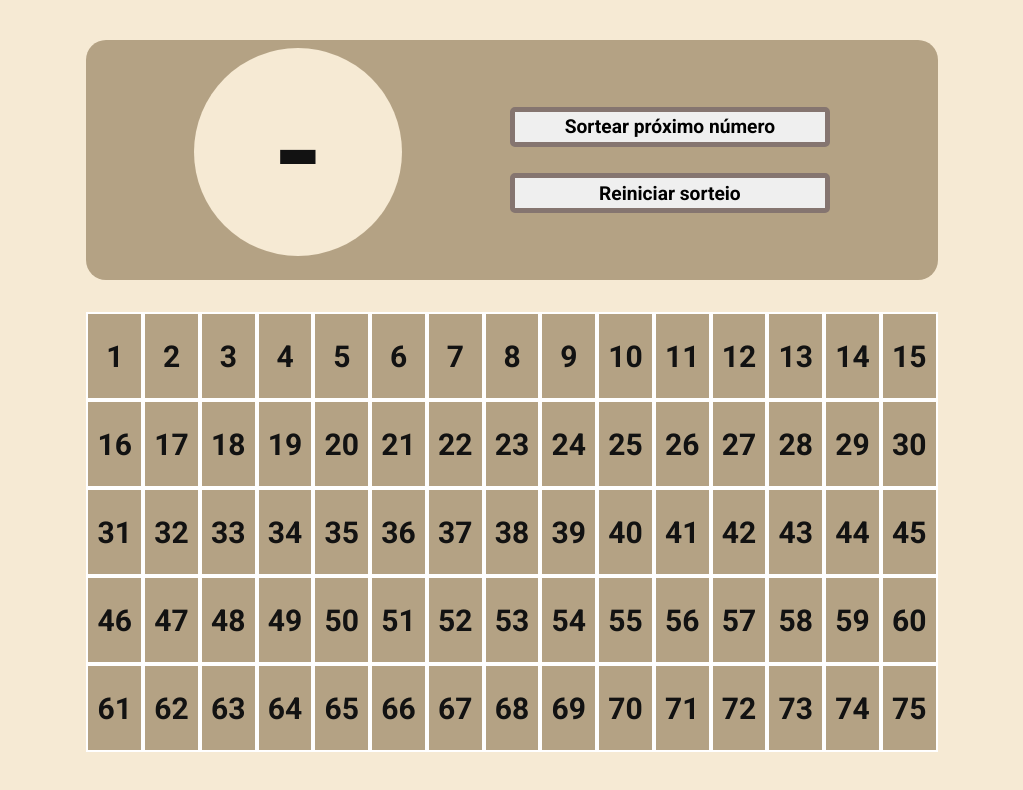
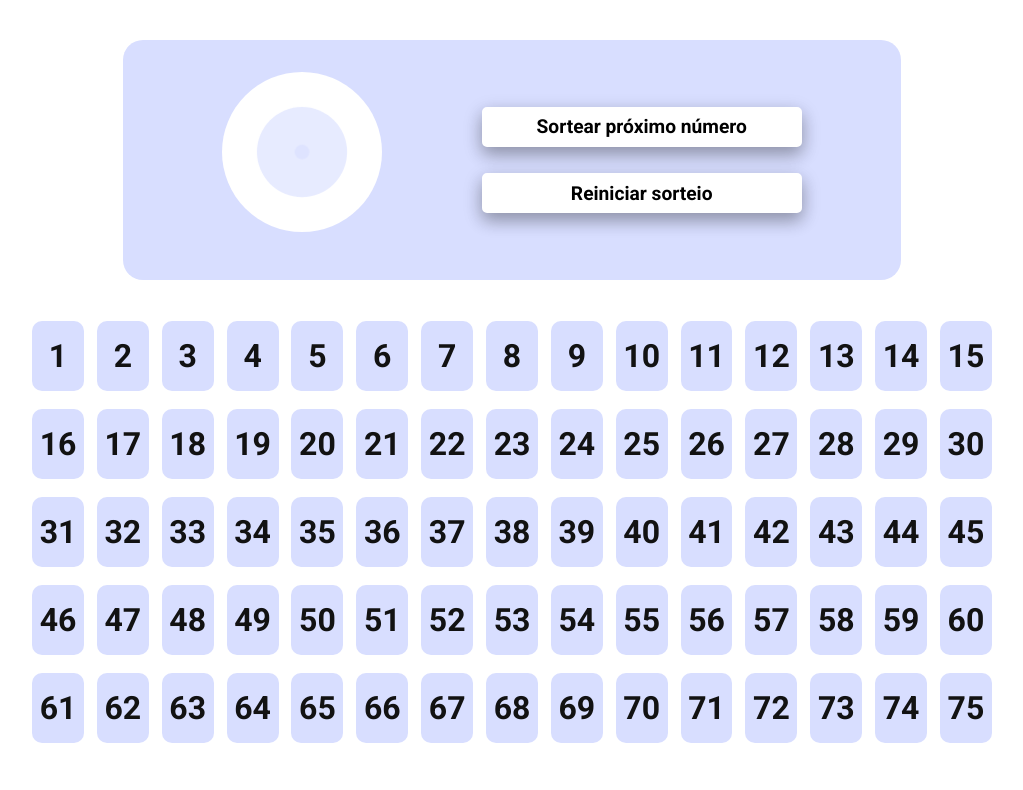
Before and after one commit to joaopaulonsoares/bingo-nextjs, a Next.js app: page / in a window 1280 px wide. Shown: the top 790 px of the page, without its empty margins (128-1151 px from the left). Built offline with nearby package versions, Linux system fonts and the light colour scheme.

Commit message:
Adding new page style and functions to better user experience

```diff
--- a/package.json
+++ b/package.json
@@ -10,7 +10,9 @@
   "dependencies": {
     "next": "10.2.3",
     "react": "17.0.2",
+    "react-confirm-alert": "^2.7.0",
     "react-dom": "17.0.2",
+    "react-spinners": "^0.11.0",
     "sass": "^1.34.1"
   }
 }
--- a/src/components/Card/PlayerCardItem/home.module.scss
+++ b/src/components/Card/PlayerCardItem/home.module.scss
@@ -1,6 +1,6 @@
 .cardItem {
-    background-color: var(--brown-200);
-    border: 2px solid var(--white);
+    background-color: var(--blue-200);
+    border: 5px solid var(--white);
     font-size: 30px;
     text-align: center;
     height: 100%;
--- a/src/components/CardItem/home.module.scss
+++ b/src/components/CardItem/home.module.scss
@@ -1,11 +1,23 @@
 .cardItem {
-    background-color: var(--brown-200);
-    border: 2px solid var(--white);
-    font-size: 30px;
-    text-align: center;
+    font-size: 2rem;
     height: 100%;
     display: flex;
     align-items: center;
     justify-content: center;
-    font-weight: bold;
+
+    @media (max-width:800px){
+        font-size: 1rem;
+    }
+
+    .cardItemContainer {
+        background-color: var(--blue-050);
+        width: 80%;
+        height: 80%;
+        border-radius: 10px;
+        display: flex;
+        align-items: center;
+        justify-content: center;
+        font-weight: bold;
+        text-align: center;
+    }
 }
--- a/src/components/CardItem/index.js
+++ b/src/components/CardItem/index.js
@@ -2,14 +2,15 @@ import { useState, useEffect } from 'react';
 import styles from './home.module.scss'
 
 export function cardItem(number, isNumberDrawed){
-  console.log(isNumberDrawed)
     const isNumberSorted = isNumberDrawed;
     // console.log(`Número: ${number} / Foi sorteado: ${isNumberSorted}`)
 
 
     return(
-      <div key={number} style={{backgroundColor: (isNumberSorted ? '#4cbb17' : '' ) }} className={styles.cardItem} >
+      <div key={number} className={styles.cardItem} >
+        <div className={styles.cardItemContainer} style={{backgroundColor: (isNumberSorted ? '#00FF7F' : '' ) }}>
           {number + 1}
+        </div>
       </div>
     )
   }
--- a/src/pages/home.module.scss
+++ b/src/pages/home.module.scss
@@ -10,35 +10,53 @@
 
 
 .rouletteContainer {
-    width: 70%;
+    width: 80%;
     height: 90vh;
+    display: flex;
+    flex-direction:column;
+    align-items: center;
 
 
     .rouletteHeader {
         height: 30vh;
-        width: 100%;
-        background-color: var(--brown-200);
+        width: 80%;
+        background-color: var(--blue-050);
         display: flex;
         align-items: center;
         justify-content: space-evenly;
         margin-bottom: 2rem;
         border-radius:20px;
 
+        @media (max-width:800px){
+            flex-direction: column;
+            height: 40%;
+            width: 100%;
+        }
+
         .sort {
             display: flex;
             align-items: center;
             flex-direction: column;
+            @media (max-width:800px){
+                padding-top: 1rem;
+            }
 
             .sortedNumber {
-                background: var(--brown-100);
+                background: var(--white);
                 border-radius: 50%;
-                width: 13rem;
-                height: 13rem;
+                width: 20vh;
+                height: 20vh;
                 display: flex;
                 align-items: center;
                 justify-content: center;
                 font-size: 8rem;
                 font-weight: bold;
+
+                @media (max-width:800px){
+                    width: 15vh;
+                    height: 15vh;
+                    font-size: 4rem;
+                }
             }
 
             .lastDraws{
@@ -47,16 +65,22 @@
                 padding-top: 1rem;
 
                 .lastNumbersDraw {
-                    background: var(--brown-100);
+                    background: var(--white);
                     border-radius: 50%;
-                    width: 3rem;
-                    height: 3rem;
+                    width: 5vh;
+                    height: 5vh;
                     font-size: 1.5rem;
                     font-weight: bold;
                     display: flex;
                     align-items: center;
                     justify-content: center;
                     margin-right: 10px;
+
+                    @media (max-width:800px){
+                        width: 3vh;
+                        height: 3vh;
+                        font-size: 1rem;
+                    }
                 }
             }
 
@@ -68,11 +92,14 @@
             display: flex;
             flex-direction: column;
             justify-content: space-evenly;
+            align-items: center;
 
             button {
                 height: 5vh;
                 width: 20rem;
-                border: 5px solid var(--brown-400);
+                border: 5px solid var(--white);
+                background-color: var(--white);
+                box-shadow: 0 8px 16px 0 rgba(0,0,0,0.2), 0 6px 20px 0 rgba(0,0,0,0.19);
                 border-radius: 5px;
                 font-weight: bold;
                 font-size: 1.2rem;
@@ -82,6 +109,16 @@
                 &:hover {
                     filter: brightness(0.9);
                 }
+
+                @media (max-width:800px){
+                    flex-direction: column;
+                    height: 2rem;
+                    max-width: 70%;
+                    border: 2px solid var(--blue-300);
+                    display: flex;
+                    align-items: center;
+                    justify-content: center;
+                }
             }
         }
 
@@ -90,11 +127,16 @@
 
     .rouletteCardNumbers {
         height: 55vh;
+        width: 100%;
         display: grid;
         grid-template-columns: repeat(15, 1fr);
         grid-column-gap: 0px;
         grid-row-gap: 0px;
-        background-color: var(--brown-200);
+
+        @media (max-width:800px){
+            height: 80vh;
+            grid-template-columns: repeat(5, 1fr);
+        }
     }
 
 }
@@ -111,7 +153,7 @@
         grid-template-columns: repeat(5, 1fr);
         grid-column-gap: 0px;
         grid-row-gap: 0px;
-        background-color: var(--brown-200);
+        background-color: var(--blue-200);
         font-size: 1rem;
     }
 }
--- a/src/pages/index.js
+++ b/src/pages/index.js
@@ -3,6 +3,9 @@ import Head from 'next/head'
 import Image from 'next/image'
 import styles from './home.module.scss'
 import { cardItem } from '../components/CardItem/index';
+import { confirmAlert } from 'react-confirm-alert'; // Import
+import 'react-confirm-alert/src/react-confirm-alert.css'; // Import css
+import BounceLoader from "react-spinners/BounceLoader";
 
 export default function Home() {
   const sizeOfNumbersInRoulette = 75;
@@ -12,10 +15,15 @@ export default function Home() {
   const [drawNumbers, setDrawNumbers] = useState([])
   const [numbersToBeDraw, setNumbersToBeDraw] = useState(numbersOfRoulette);
   const [lastNumberDraw, setLastNumberDraw] = useState(null);
+  const [numberIsBeenDrawing, setNumberIsBeenDrawing] = useState(true);
 
   const random = (min, max) => Math.floor(Math.random() * (max - min)) + min;
+  const delay = ms => new Promise(res => setTimeout(res, ms));
 
   async function drawRandomNumberAvailable(e){
+    setNumberIsBeenDrawing(true);
+    await delay(3000);
+
     const arrayPositionDraw = random(0, numbersToBeDraw.length);
     const drawNumber = (numbersToBeDraw[arrayPositionDraw]);
     await setLastNumberDraw(drawNumber);
@@ -25,6 +33,8 @@ export default function Home() {
     const updateAvailableNumbersToDrawn = availableNumbersToDrawn.filter(item => item !== drawNumber)
     await setNumbersToBeDraw(updateAvailableNumbersToDrawn);
     await updateLocalStorageData(updateDrawedNumbers);
+
+    setNumberIsBeenDrawing(false);
   }
 
  useEffect(async () => {
@@ -52,6 +62,23 @@ export default function Home() {
     localStorage.setItem('@bingoRoulette/drawedNumbers', updateAvailableNumbersToDrawn);
   }
 
+
+  async function confirmRestartDraw(){
+    confirmAlert({
+      title: 'Bingoooooo',
+      message: 'Você confirma que deseja reiniciar o sorteio? Todos os números sorteados até o momento serão excluídos e um novo sorteio será iniciado.',
+      buttons: [
+        {
+          label: 'Sim',
+          onClick: () => cleanLocalStorageData()
+        },
+        {
+          label: 'Não',
+        }
+      ]
+    });
+  }
+
   async function cleanLocalStorageData() {
     // Limpar LocalStorage
     localStorage.removeItem('@bingoRoulette/drawedNumbers');
@@ -67,7 +94,11 @@ export default function Home() {
             <div className={styles.rouletteHeader}>
               <div className={styles.sort}>
                 <div className={styles.sortedNumber}>
-                  {lastNumberDraw === null ? '-' : (lastNumberDraw + 1)}
+                  {!numberIsBeenDrawing ?
+                    (lastNumberDraw === null ? '-' : (lastNumberDraw + 1))
+                    :
+                    (<BounceLoader size={100} color="#d8deff" />)
+                  }
                 </div>
                 <div className={styles.lastDraws}>
                   {
@@ -84,7 +115,7 @@ export default function Home() {
                 { drawNumbers.length < sizeOfNumbersInRoulette &&
                   <button onClick={drawRandomNumberAvailable}>Sortear próximo número</button>
                 }
-                <button onClick={cleanLocalStorageData}>Reiniciar sorteio</button>
+                <button onClick={confirmRestartDraw}>Reiniciar sorteio</button>
               </div>
 
 
--- a/src/styles/globals.scss
+++ b/src/styles/globals.scss
@@ -7,6 +7,14 @@
 :root {
   --white: #FFFFFF;
   --black: #121212;
+
+  --blue-050: #d8deff;
+  --blue-100: #D5F3FE;
+  --blue-150: #00BFFF;
+  --blue-200: #5CB7F4;
+  --blue-300: #1A649C;
+  --blue-400: #443bc9;
+  --blue-700: #00376F;
 
   --gray-100: #e1e1e6;
   --gray-300: #a8a8b3;
@@ -19,6 +27,7 @@
 
   --green-100: #c8e6c9;
   --green-300: #00FF7F;
+  --green-400: #08e676;
 
   --brown-100: #f6ead4;
   --brown-200: #b4a284;
@@ -38,7 +47,7 @@
 }
 
 body {
-  background: var(--brown-100);
+  background: var(--white);
   color: var(--black)
 }
 
```
Also changed, not shown: 1 other file (tests, documents, lock files or other folders).
